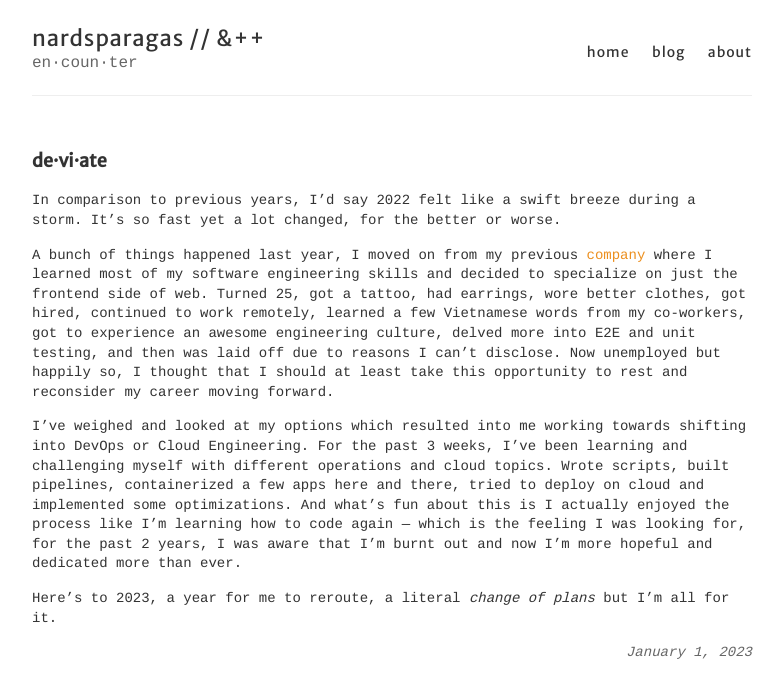
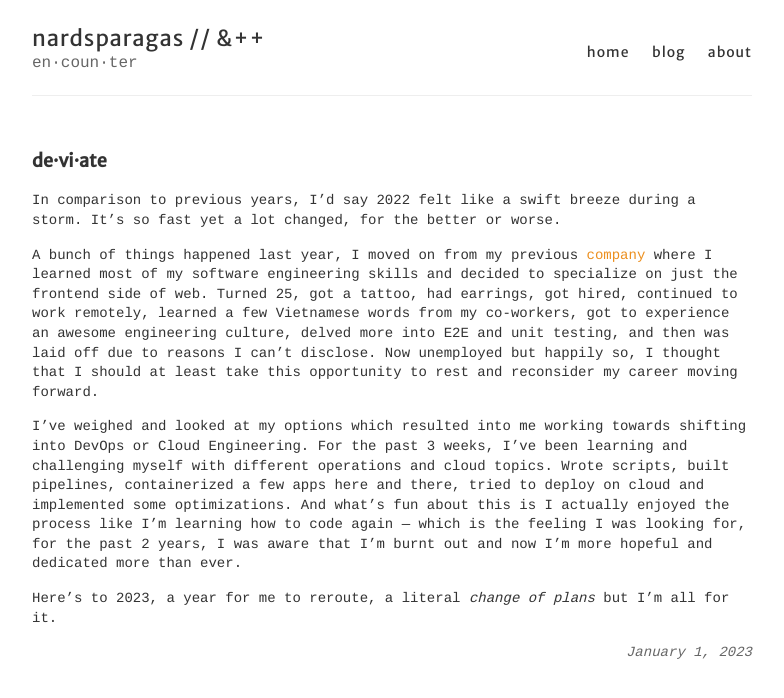
Before and after one commit to nardsqq/nardsqq.github.io, a Jekyll site: the page built from _posts/2023-01-01-deviate.md, in a window 1280 px wide. Shown: the top 698 px of the page, without its empty margins (248-1032 px from the left). Built offline with Jekyll 4.4.1, drawn with Linux system fonts in a browser that asks for light colours.

Commit message:
update: removed some text

```diff
--- a/_posts/2023-01-01-deviate.md
+++ b/_posts/2023-01-01-deviate.md
@@ -5,7 +5,7 @@ title: de·vi·ate
 
 In comparison to previous years, I'd say 2022 felt like a swift breeze during a storm. It's so fast yet a lot changed, for the better or worse.
 
-A bunch of things happened last year, I moved on from my previous [company](https://www.mashupgarage.com/) where I learned most of my software engineering skills and decided to specialize on just the frontend side of web. Turned 25, got a tattoo, had earrings, wore better clothes, got hired, continued to work remotely, learned a few Vietnamese words from my co-workers, got to experience an awesome engineering culture, delved more into E2E and unit testing, and then was laid off due to reasons I can't disclose. Now unemployed but happily so, I thought that I should at least take this opportunity to rest and reconsider my career moving forward.
+A bunch of things happened last year, I moved on from my previous [company](https://www.mashupgarage.com/) where I learned most of my software engineering skills and decided to specialize on just the frontend side of web. Turned 25, got a tattoo, had earrings, got hired, continued to work remotely, learned a few Vietnamese words from my co-workers, got to experience an awesome engineering culture, delved more into E2E and unit testing, and then was laid off due to reasons I can't disclose. Now unemployed but happily so, I thought that I should at least take this opportunity to rest and reconsider my career moving forward.
 
 I've weighed and looked at my options which resulted into me working towards shifting into DevOps or Cloud Engineering. For the past 3 weeks, I've been learning and challenging myself with different operations and cloud topics. Wrote scripts, built pipelines, containerized a few apps here and there, tried to deploy on cloud and implemented some optimizations. And what's fun about this is I actually enjoyed the process like I'm learning how to code again — which is the feeling I was looking for, for the past 2 years, I was aware that I'm burnt out and now I'm more hopeful and dedicated more than ever.
 
```
